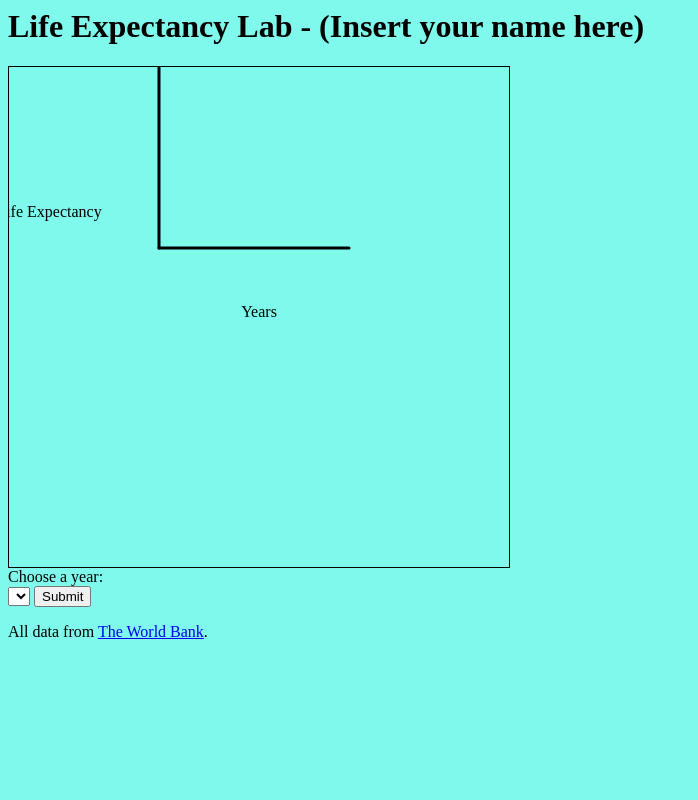
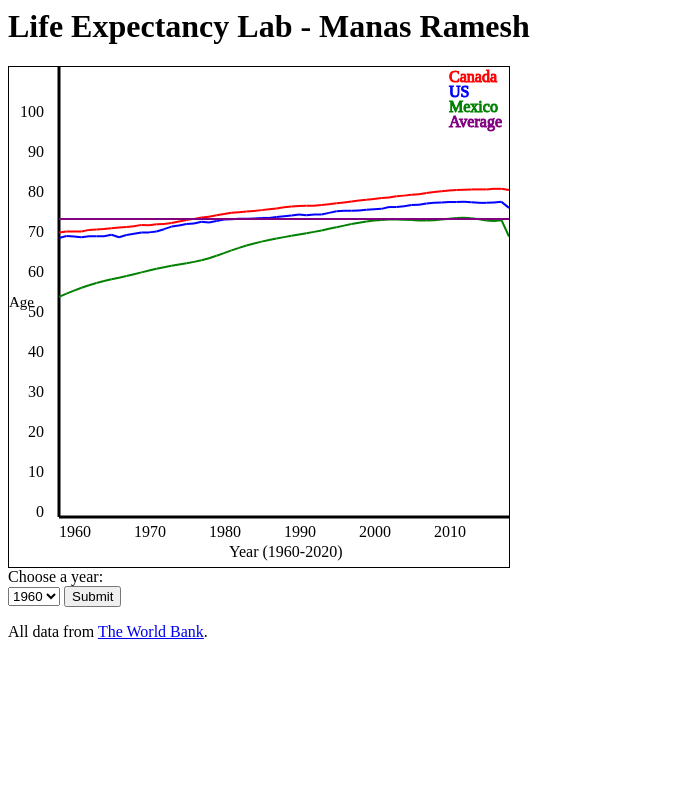
Before and after one commit to Manas-Ram/FinalProject, a Flask app: page / in a window 1280 px wide. Shown: the whole page, without its empty margins (0-698 px from the left). Run offline with Flask 3, Linux system fonts and the light colour scheme; lists and menus that the app fills with data are empty.

Commit message:
Completed line graphs page

```diff
--- a/server.py
+++ b/server.py
@@ -1,17 +1,72 @@
 # flask --app data_server run
 from flask import Flask
+from flask import request
 from flask import render_template
 import json
 
 
-app = Flask(__name__, static_url_path='', static_folder='static')
+app = Flask(__name__, static_url_path="", static_folder="static")
 
-@app.route('/')
+
+@app.route("/")
 def index():
-    return render_template('index.html')
+    f = open("data/life_expectancy.json", "r")
+    data = json.load(f)
+    f.close()
+    canadas = []
+    for e in data["Canada"].values():
+        canadas.append(e)
+    uss = []
+    for e in data["United States"].values():
+        uss.append(e)
+    mexicos = []
+    for e in data["Mexico"].values():
+        mexicos.append(e)
+    points1 = []
+    for i in range(len(canadas) - 1):
+        points1.append([canadas[i], canadas[i + 1]])
+    points2 = []
+    for i in range(len(uss) - 1):
+        points2.append([uss[i], uss[i + 1]])
+    points3 = []
+    for i in range(len(mexicos) - 1):
+        points3.append([mexicos[i], mexicos[i + 1]])
 
-@app.route('/year')
+    ages = [0, 10, 20, 30, 40, 50, 60, 70, 80, 90, 100]
+    years = [1960, 1970, 1980, 1990, 2000, 2010, 2020]
+
+    return render_template(
+        "index.html",
+        years=data["Canada"].keys(),
+        canada=points1,
+        us=points2,
+        mexico=points3,
+        ages=ages,
+        years2=years,
+    )
+
+
+@app.route("/year")
 def year():
-    return render_template('year.html')
+    f = open("data/life_expectancy.json", "r")
+    data = json.load(f)
+    f.close()
+
+    year = request.args.get("year")
+
+    mexico = 90 - ((data["Mexico"][year]) - 50) * 2
+    canada = 90 - ((data["Canada"][year]) - 50) * 2
+    us = 90 - ((data["United States"][year]) - 50) * 2
+
+    years = [
+        ["Mexico", data["Mexico"][year]],
+        ["Canada", data["Canada"][year]],
+        ["United States", data["United States"][year]],
+    ]
+
+    return render_template(
+        "year.html", year=year, mexico=mexico, us=us, canada=canada, years=years
+    )
+
 
 app.run(debug=True)
--- a/static/styles.css
+++ b/static/styles.css
@@ -1,13 +1,44 @@
 body{
-  background-color: #7ef9eb;
+  background-color: white;
 }
 
 svg{
   border-style: solid;
   border-width: 1px;
 }
-line {
-  stroke:black;
-  stroke-width: 3;
 
+.us {
+  stroke:blue;
 }
+
+.us:hover {
+  stroke: pink;
+  fill: pink;
+}
+
+.canada {
+  stroke:red;
+}
+
+.canada:hover {
+  stroke: pink;
+  fill: pink;
+}
+
+.mexico {
+  stroke:green;
+}
+
+.mexico:hover {
+  stroke: pink;
+  fill: pink;
+}
+
+.average {
+  stroke:purple;
+}
+
+.average:hover {
+  stroke: pink;
+  fill: pink;
+}
--- a/templates/index.html
+++ b/templates/index.html
@@ -6,7 +6,7 @@
   </head>
   <body>
 
-  <h1>Life Expectancy Lab - (Insert your name here)</h1>
+    <h1>Life Expectancy Lab - Manas Ramesh </h1>
 
     <div id="line_graph_all">
       {% include 'line_graph.svg' %}
@@ -16,6 +16,9 @@
       <form action="/year" method="GET">
         <label for="year">Choose a year:</label><br>
         <select name="year" id="year_select">
+          {% for year in years %}
+          <option value="{{year}}">{{year}}</option>
+          {% endfor %}
         </select>
         <input type="submit" value="Submit">
       <form>
```
Also changed, not shown: templates/year.html (+17 -2 lines), templates/line_graph.svg, templates/north_america.svg, 1 other file. Lines whose indentation alone changed are shown as unchanged.
